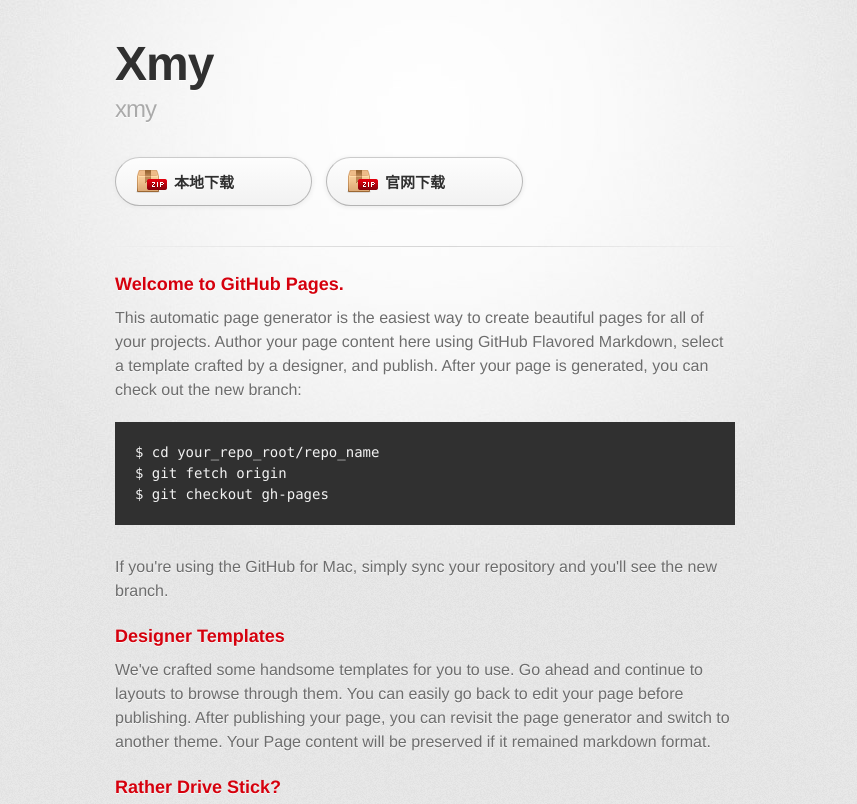
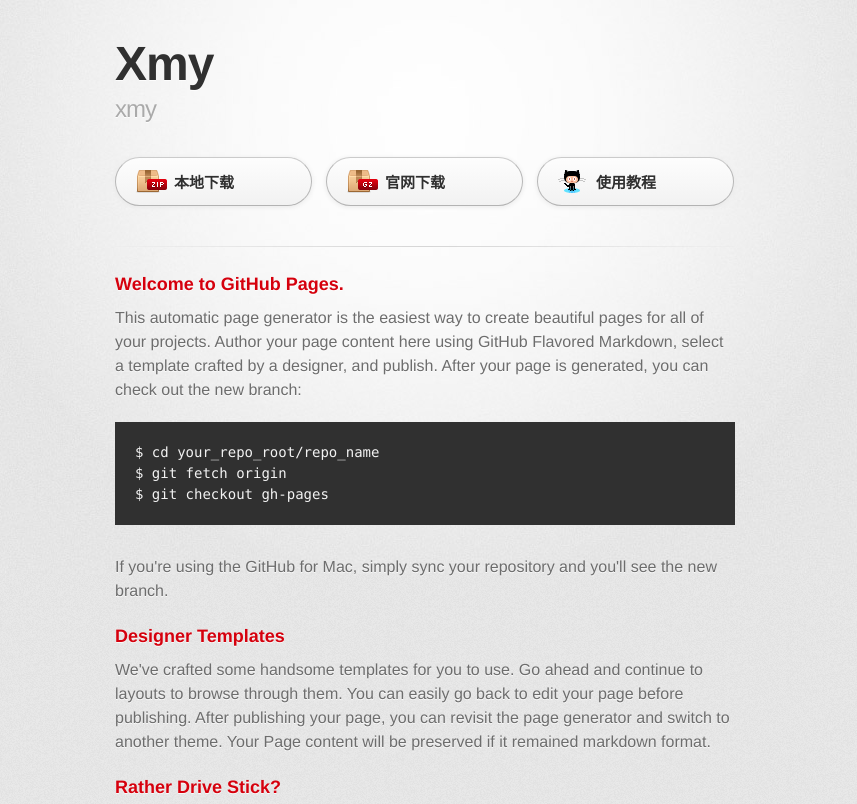
Before and after one commit to yinghuo/xmy, a plain HTML site: page index.html in a window 1280 px wide. Shown: the top 804 px of the page, without its empty margins (215-1072 px from the left). Drawn offline with Linux system fonts and the light colour scheme; a web font is replaced by a local one.

Commit message:
Update index.html

```diff
--- a/index.html
+++ b/index.html
@@ -24,7 +24,8 @@
 
         <section id="downloads" class="clearfix">
           <a href="https://github.com/yinghuo/xmy/zipball/master" id="download-zip" class="button"><span>本地下载</span></a>
-          <a href="https://github.com/yinghuo/xmy/zipball/master" id="download-zip" class="button"><span>官网下载</span></a>
+          <a href="https://github.com/yinghuo/xmy/zipball/master" id="download-tar-gz" class="button"><span>官网下载</span></a>
+          <a href="https://github.com/yinghuo/xmy/zipball/master" id="view-on-github" class="button"><span>使用教程</span></a>
         </section>
 
         <hr>
```
